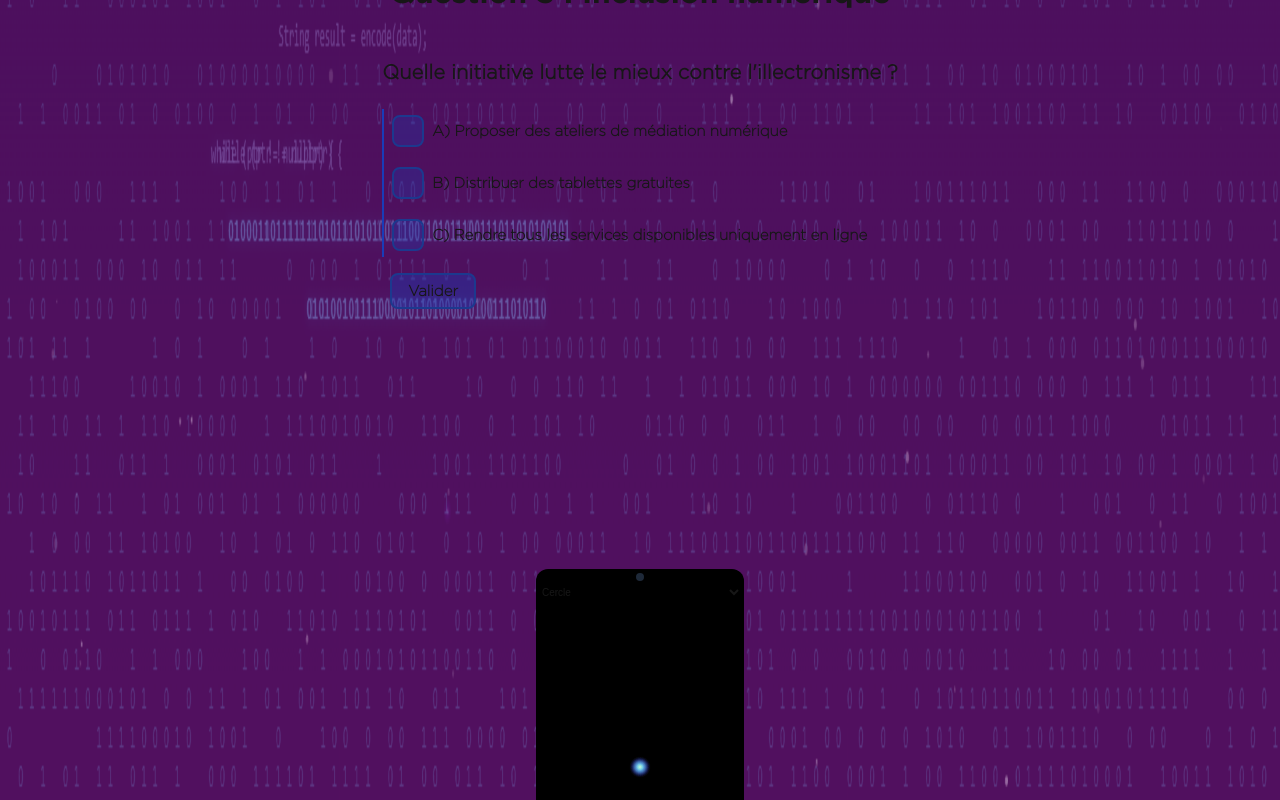
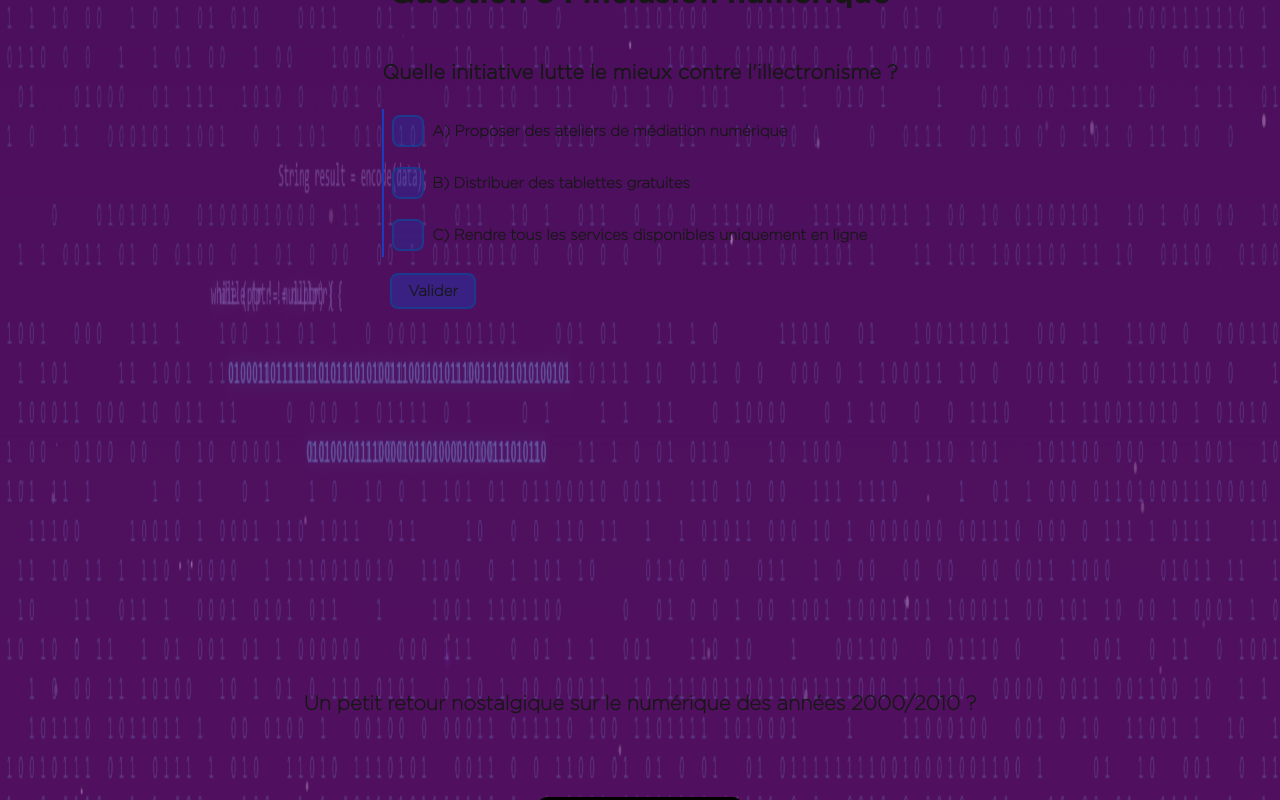
Before and after one commit to pollslr/APIritif, a Next.js app in the folder Defi_national/defi_national/: page / in a window 1280 px wide. Shown: the part 11200-12000 px from the top of the page. Built offline with nearby package versions, Linux system fonts and the light colour scheme.

Commit message:
phrase disco

```diff
--- a/Defi_national/defi_national/app/page.tsx
+++ b/Defi_national/defi_national/app/page.tsx
@@ -60,6 +60,8 @@ export default function Home() {
             <QCM question={"Quelle initiative lutte le mieux contre l'illectronisme ?"} reponses={[{"A) Proposer des ateliers de médiation numérique": true, "B) Distribuer des tablettes gratuites": false, "C) Rendre tous les services disponibles uniquement en ligne": false}]}/>
         </Section>
 
+        <h2 className={"mt-30 mb-20 mx-auto"}>Un petit retour nostalgique sur le numérique des années 2000/2010 ?</h2>
+
         <div className="relative z-10 flex flex-col m-auto w-52 h-96 rounded-xl overflow-clip bg-black">
             <div className={"mx-auto mt-1 w-2 h-2 rounded-full bg-gray-800"}/>
             <Disco/>
```
